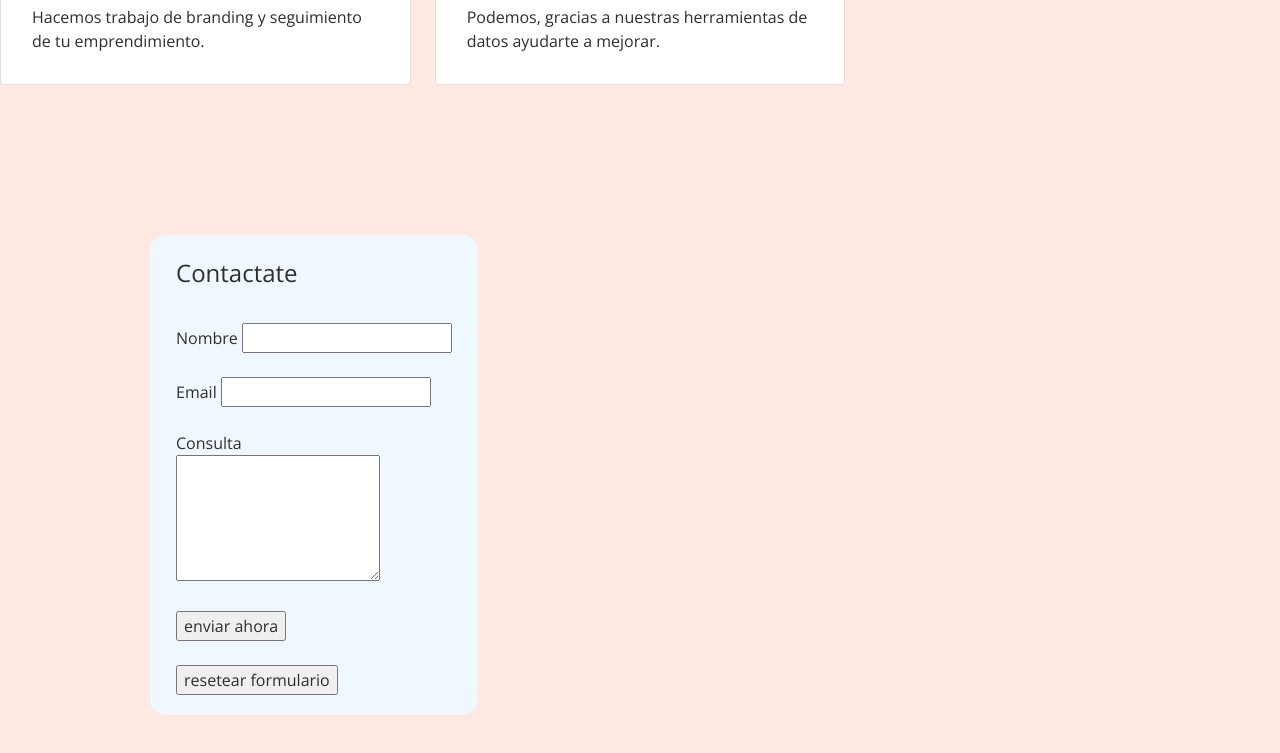
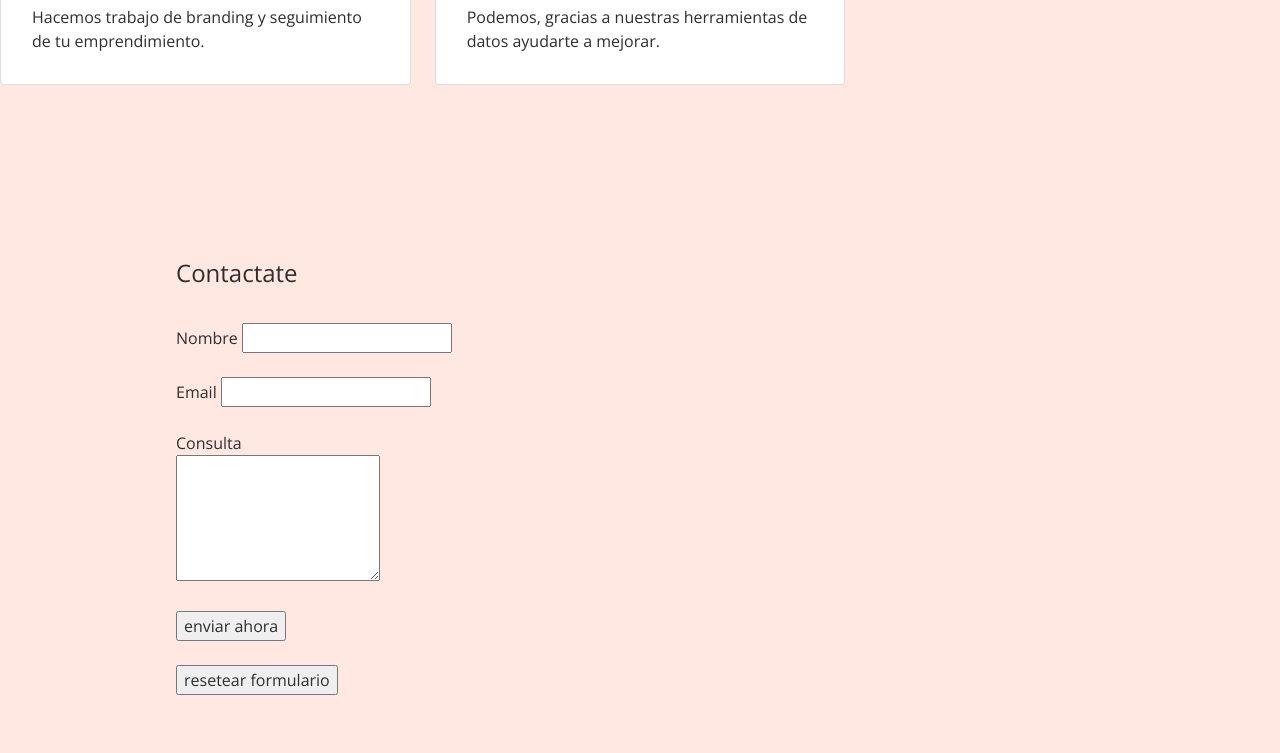
Before and after one commit to Hide-on-ush/Coder, a plain HTML site: page index.html in a window 1280 px wide. Shown: the part 1352-2105 px from the top of the page. Drawn offline with nearby package versions, Linux system fonts and the light colour scheme.

Commit message:
Update style.css

```diff
--- a/css/style.css
+++ b/css/style.css
@@ -112,16 +112,12 @@ button{
     align-items: center;
 }
 
-
-
 /* Formulario */
 .grilla__forma{
     display: grid;
     justify-content: center;
     padding: 20px;
     margin: 150px ;
-    border-radius: 1rem;
-    background-color: aliceblue;
     grid-column-end: span 6;
 }
 
```
